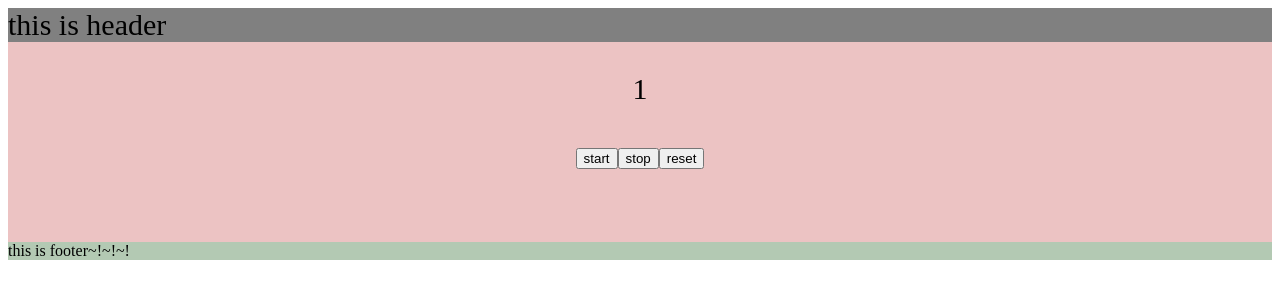
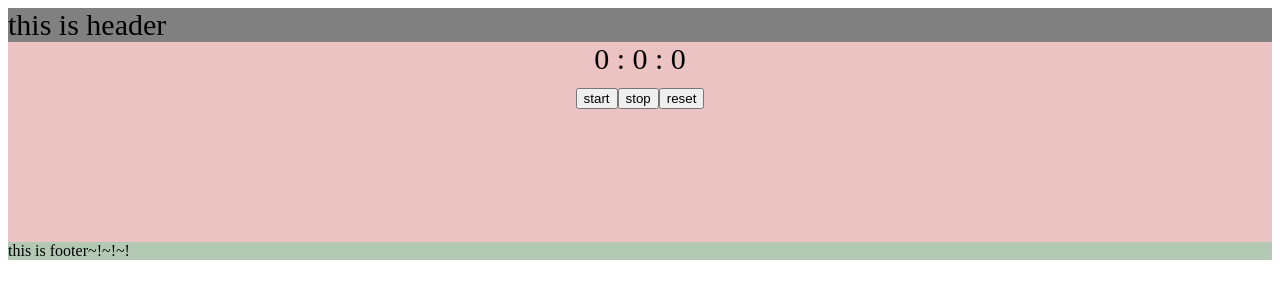
Before and after one commit to JUNWOO45/angular_demo, an Angular app in the folder fe/: page / in a window 1280 px wide. Shown: the top 300 px of the page. Built offline with nearby package versions, Linux system fonts and the light colour scheme.

Commit message:
자식컴포넌트에서 부모컴포넌트로 이벤트 전달

```diff
--- a/fe/src/app/section/buttons/buttons.component.html
+++ b/fe/src/app/section/buttons/buttons.component.html
@@ -1,5 +1,5 @@
 <div>
   <button class="start-btn" (click)="count($event)">start</button>
-  <button class="stop-btn">stop</button>
+  <button class="stop-btn" (click)="iAmStop()">stop</button>
   <button class="reset-btn">reset</button>
 </div>
--- a/fe/src/app/section/buttons/buttons.component.ts
+++ b/fe/src/app/section/buttons/buttons.component.ts
@@ -9,11 +9,17 @@ export class ButtonsComponent implements OnInit {
 
   @Output() clickEvent = new EventEmitter<string>();
 
+  @Output() testEvent = new EventEmitter();
+
   constructor() { }
 
   count() {
+    this.clickEvent.emit('change-!!');
+  }
 
-    this.clickEvent.emit(123123);
+  iAmStop() {
+    // console.log('$event : ', $event);
+    this.testEvent.emit('나를 전달해죠');
   }
 
   ngOnInit() {
--- a/fe/src/app/section/section.component.html
+++ b/fe/src/app/section/section.component.html
@@ -1,6 +1,6 @@
 <div class="title">
   <div class="display">
     <app-time-display [inputData]="present"></app-time-display>
-    <app-buttons (clickEvent)="startTime($event)"></app-buttons>
+    <app-buttons (testEvent)="targetFunc($event)" (clickEvent)="startTime($event)"></app-buttons>
   </div>
 </div>
--- a/fe/src/app/section/section.component.ts
+++ b/fe/src/app/section/section.component.ts
@@ -7,11 +7,20 @@ import { Component, OnInit } from '@angular/core';
 })
 export class SectionComponent implements OnInit {
 
-  present = 'junwoo'
-  constructor() { }
+  present = 'junwoo';
 
-  startTime(time) {
-    this.present = time;
+  constructor() {
+
+  }
+
+
+
+  startTime($event) {
+    this.present = $event;
+  }
+
+  targetFunc($event) {
+    console.log("자식으로부터 전달받은 $event : ", $event);
   }
 
   ngOnInit() {
--- a/fe/src/app/section/time-display/time-display.component.html
+++ b/fe/src/app/section/time-display/time-display.component.html
@@ -1,3 +1,3 @@
-<p>
-  {{test}}
-</p>
+<div>
+  <div class="time-text">{{min}} : {{sec}} : {{ms}}</div>
+</div>
--- a/fe/src/app/section/time-display/time-display.component.less
+++ b/fe/src/app/section/time-display/time-display.component.less
@@ -0,0 +1,3 @@
+.timeText{
+  font-size: 20px;
+}
--- a/fe/src/app/section/time-display/time-display.component.ts
+++ b/fe/src/app/section/time-display/time-display.component.ts
@@ -1,4 +1,4 @@
-import { Component, OnInit, Input } from '@angular/core';
+import { Component, OnInit, Input, SimpleChange } from '@angular/core';
 
 @Component({
   selector: 'app-time-display',
@@ -7,11 +7,17 @@ import { Component, OnInit, Input } from '@angular/core';
 })
 export class TimeDisplayComponent implements OnInit {
 
-  @Input() inputData : string;
-  test = 1;
+  @Input() inputData;
+  min: number = 0;
+  sec: number = 0;
+  ms: number = 0;
 
   constructor() {
-    console.log(this.inputData);
+    console.log("inputData : ", this.inputData);
+  }
+
+  ngOnChanges(changes: SimpleChange) {
+
   }
 
 
```
